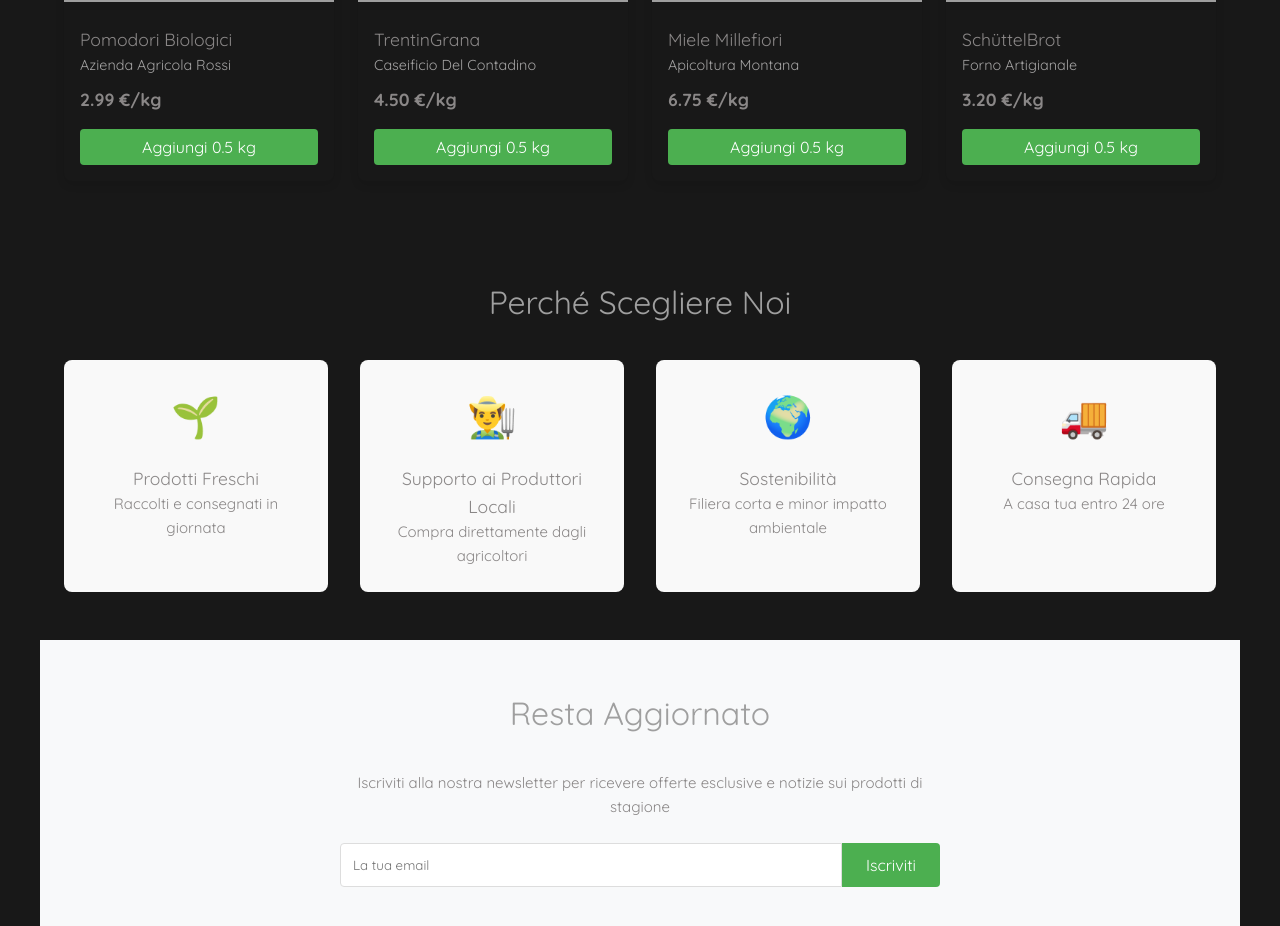
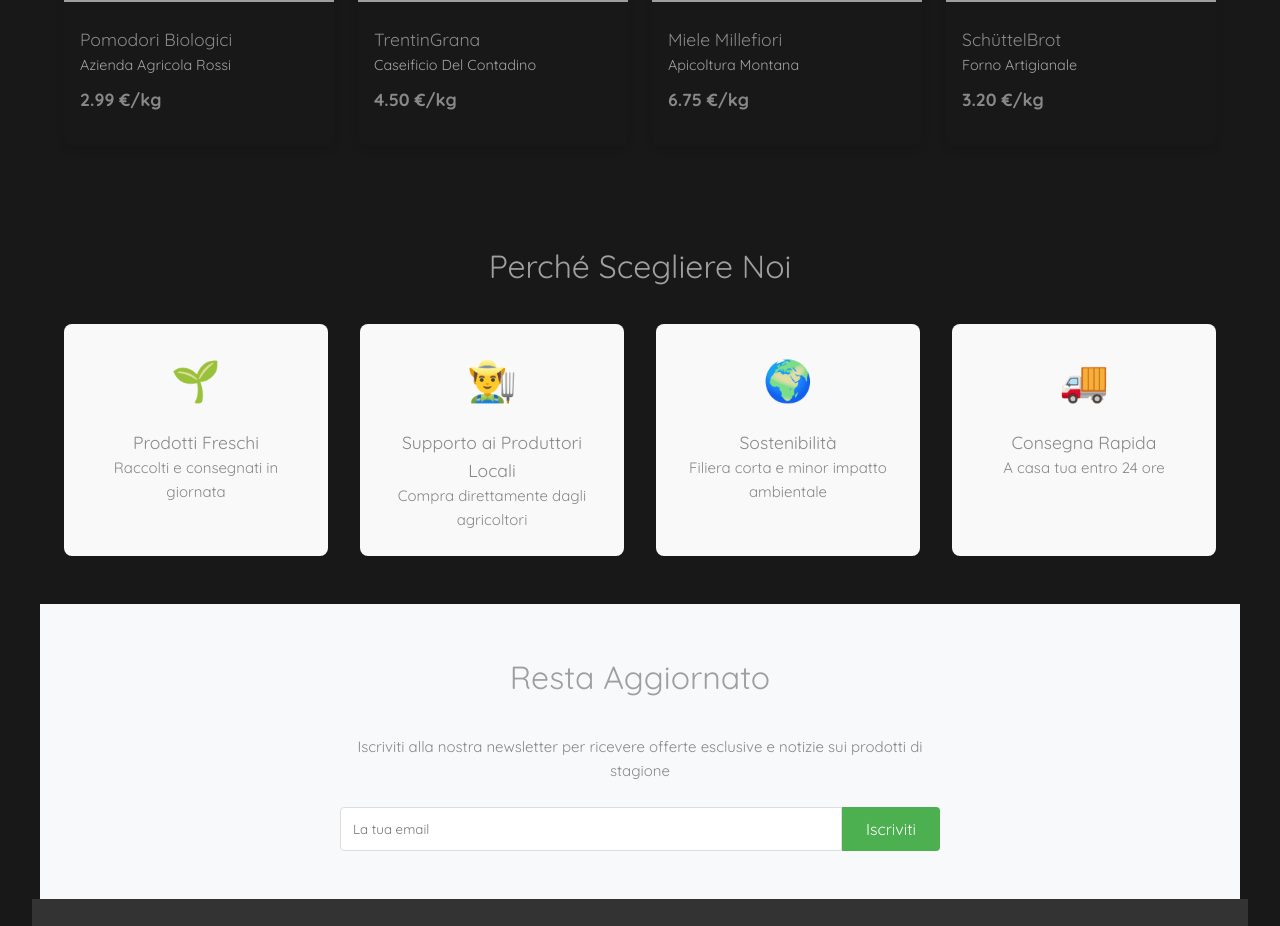
Before and after one commit to CristianoBerardo/Progetto-Ingegneria-del-Software, a Vue app in the folder frontend/: page /home in a window 1280 px wide. Shown: the part 1340-2266 px from the top of the page. Built offline with nearby package versions, Linux system fonts and the light colour scheme; no server answers; grey boxes are pictures that could not be loaded.

Commit message:
Commented button on homepage

```diff
--- a/frontend/src/views/Home.vue
+++ b/frontend/src/views/Home.vue
@@ -44,7 +44,7 @@
             <h3>{{ product.name }}</h3>
             <p class="producer">{{ product.producer }}</p>
             <p class="price">{{ product.price }} €/kg</p>
-            <button
+            <!-- <button
               class="add-to-cart"
               @click="
                 cartStore.addToCart({
@@ -59,7 +59,7 @@
               "
             >
               Aggiungi 0.5 kg
-            </button>
+            </button> -->
           </div>
         </div>
       </div>
```
